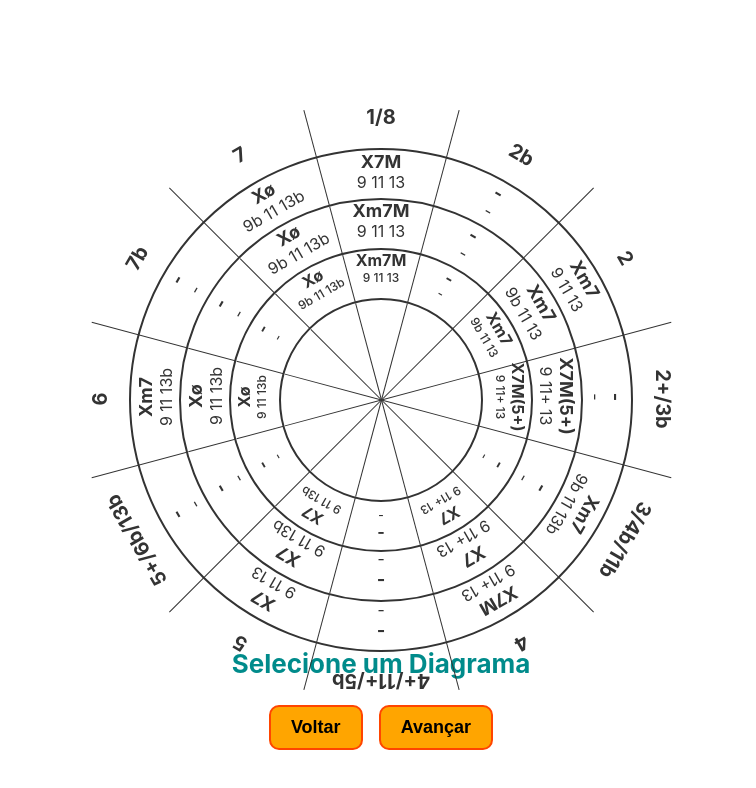
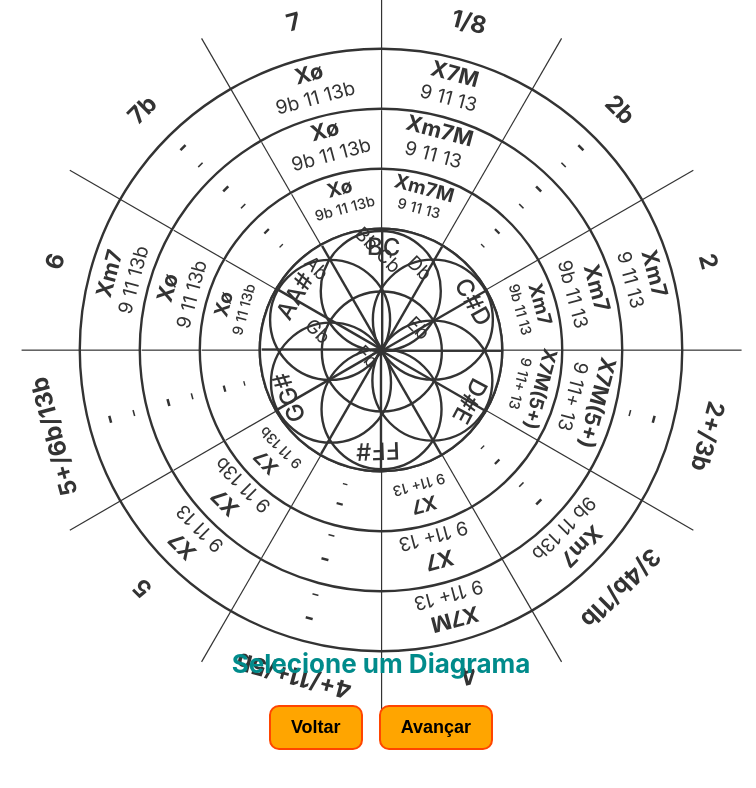
Before and after one commit to jm4rcos/my-app, a React (Create React App) app: page / in a window 1280 px wide. Shown: the top 788 px of the page, without its empty margins (259-1015 px from the left). Built offline with nearby package versions, Linux system fonts and the light colour scheme.

Commit message:
tiny circle

```diff
--- a/src/App.js
+++ b/src/App.js
@@ -4,7 +4,7 @@ import Diagrama3 from "./Diagrama3";
 import Diagrama4 from "./Diagrama4";
 import { useState } from "react";
 import Diagrama5 from "./Diagrama5";
-import { ActionContainer, Button, Container, DiagramTitle } from "./style";
+import { ActionContainer, Button, Container, DiagramContainer, DiagramTitle } from "./style";
 
 const diagrams = [
     { id: 0, component: Diagrama1, name: "", value: 0 },
@@ -45,6 +45,7 @@ const App = () => {
 
     return (
         <Container>
+            <DiagramContainer>
                 {diagramStates.map((diagramState) => {
                     const { id, value, component, name } = diagramState;
                     const DiagramComponent = diagrams.find(diagram => diagram.id === id).component;
@@ -60,6 +61,7 @@ const App = () => {
                         />
                     )
                 })}
+            </DiagramContainer>
             <ActionContainer>
                 <DiagramTitle>{selectedDiagram.name || "Selecione um Diagrama"}</DiagramTitle>
                 <div>
--- a/src/Diagrama5.js
+++ b/src/Diagrama5.js
@@ -1,7 +1,153 @@
-const Diagrama5 = () => {
+import React from 'react';
+import styled from 'styled-components';
+
+const Container = styled.div`
+  display: flex;
+  align-items: center;
+  justify-content: center;
+  position: absolute;
+
+  border-radius: 50%;
+
+  z-index: 40;
+`;
+
+const Wrapper = styled.div`
+  position: relative;
+  width: 100px;
+  height: 100px;
+  border: 1px solid #333;
+  border-radius: 50%;
+  font-size: 16px;
+  display: flex;
+  justify-content: center;
+  align-items: center;
+
+  transform: scale(2);
+
+  background-color: #fff;
+
+  cursor: pointer;
+`;
+
+const Separator = styled.div`
+  position: absolute;
+  width: 0.5px;
+  height: 50px;
+  background-color: #333;
+  top: 0%;
+  left: 50%;
+  transform-origin: 50% 100%;
+  transform: ${(props) => `rotate(${props.angle + 15}deg)`};
+`;
+
+const CircleContainer = styled.div`
+    position: relative;
+    width: 100%;
+  height: 100%;
+  background-color: transparent;
+  border-radius: 50%;
+`
+const calculatePosition = (angle) => {
+    const radius = 50; // Raio do círculo
+    const centerX = 50; // Centro do círculo X
+    const centerY = 50; // Centro do círculo Y
+
+    const radians = (angle - 90) * (Math.PI / 180); // Converte graus para radianos
+    const x = centerX + radius * Math.cos(radians);
+    const y = centerY + radius * Math.sin(radians);
+
+    return { x, y };
+};
+
+const Circle = styled.div`
+  height: 49px;
+  width: 49px;
+  background-color: transparent;
+  border: 1px solid #333;
+  border-radius: 50%;
+
+  position: absolute;
+  transform: translate(${(props) => calculatePosition(props.angle).x - 25}px, ${(props) =>
+        calculatePosition(props.centre).y}px) rotate(30deg);
+`;
+
+const CircleText = styled.p`
+    width: 30%;
+    position: absolute;
+    font-size: 10px;
+    font-weight: 500;
+    color: ${(props) => props.selected ? '#69C050' : "#333"};
+    ${(props) => props.top && `top: ${props.top}`};
+
+    ${(props) => props.rotate && `transform: rotate(${props.rotate});`}
+    ${(props) => props.left && `left: ${props.left}`};
+
+    /* transform-origin: bottom center; */
+    /* transform: ${(props) => `rotate(${props.angle + props.action}deg) translate(0px, -22px)`};
+
+    & > span {
+        font-size: 12px;
+        font-weight: 500;
+    } */
+`;
+
+const CircleSubText = styled.span`
+    font-size: 8px;
+    color: ${(props) => props.selected ? '#69C050' : "#333"};
+`;
+
+const Diagrama5 = ({ action, selected, onSelect }) => {
+    const line1 = [
+        { label: "Xm7M", sub: "9 11 13", angle: 0 },
+        { label: "-", sub: "-", angle: 30 },
+        { label: "Xm7", sub: "9b 11 13", angle: 60 },
+        { label: "X7M(5+)", sub: "9 11+ 13", angle: 90 },
+        { label: "-", sub: "-", angle: 120 },
+        { label: "X7", sub: "9 11+ 13", angle: 150 },
+        { label: "-", sub: "-", angle: 180 },
+        { label: "X7", sub: "9 11 13b", angle: 210 },
+        { label: "-", sub: "-", angle: 240 },
+        { label: "Xø", sub: "9 11 13b", angle: 270 },
+        { label: "-", sub: "-", angle: 300 },
+        { label: "Xø", sub: "9b 11 13b", angle: 330 },
+    ];
+
+    const circles = [
+        { sub: "Bb Cb", label: "BC", angle: -8, centre: -10, top: '-6px', left: '10%', rotate: '-43deg' },
+        { sub: "Db", label: "C#D", angle: 20, centre: 30, top: '-10px', left: '42%', rotate: '16deg' },
+        { sub: "Eb", label: "D#E", angle: 28, centre: 68, top: '1px', left: '70%', rotate: '73deg' },
+        { sub: "Fb", label: "FF#", angle: 7, centre: 88, top: '21px', left: '62%', rotate: '133deg' },
+        { sub: "Gb", label: "GG#", angle: -20, centre: 82, top: '27px', left: '25%', rotate: '203deg' },
+        { sub: "Ab", label: "AA#", angle: -29, centre: 50, top: '15px', left: '0%', rotate: '255deg' },
+        { label: "", angle: 0, centre: 60 },
+    ]
+
     return (
-        <></>
-    )
-}
+        <Container onClick={onSelect}>
+            <Wrapper selected={selected}>
+                {line1.map((line) => (
+                    <React.Fragment key={line.angle}>
+                        {/* <Title selected={selected} action={action} angle={line.angle}>
+                            {line.label}
+                            <span>{line.sub}</span>
+                        </Title> */}
+                        <Separator angle={line.angle} />
+                    </React.Fragment>
+                ))}
+                <CircleContainer>
+                    {circles.map((circle) => (
+                        <Circle key={circle.label} centre={circle.centre} angle={circle.angle}>
+                            <CircleText rotate={circle.rotate} left={circle.left} top={circle.top} action={action} selected={selected}>{circle.label}</CircleText>
+                            <CircleSubText selected={selected}>
+                                {circle.sub}
+                            </CircleSubText>
+                        </Circle>
+                    ))}
+                </CircleContainer>
+            </Wrapper>
+        </Container>
+    );
+};
 
 export default Diagrama5;
--- a/src/style.js
+++ b/src/style.js
@@ -8,6 +8,8 @@ export const Container = styled.div`
     align-items: center;
 
     position: relative;
+
+    overflow: hidden;
 `;
 
 export const Button = styled.button`
@@ -19,6 +21,18 @@ export const Button = styled.button`
     color: #000;
     font-weight: bold;
     cursor: pointer;
+`
+
+export const DiagramContainer = styled.div`
+ height: 100vh;
+    width: 100%;
+    display: flex;
+    justify-content: center;
+    align-items: center;
+
+    position: relative;
+transform: rotate(15deg) scale(1.2);
+top: -50px;
 `
 
 export const ActionContainer = styled.div`
```
Lines whose indentation alone changed are shown as unchanged.
